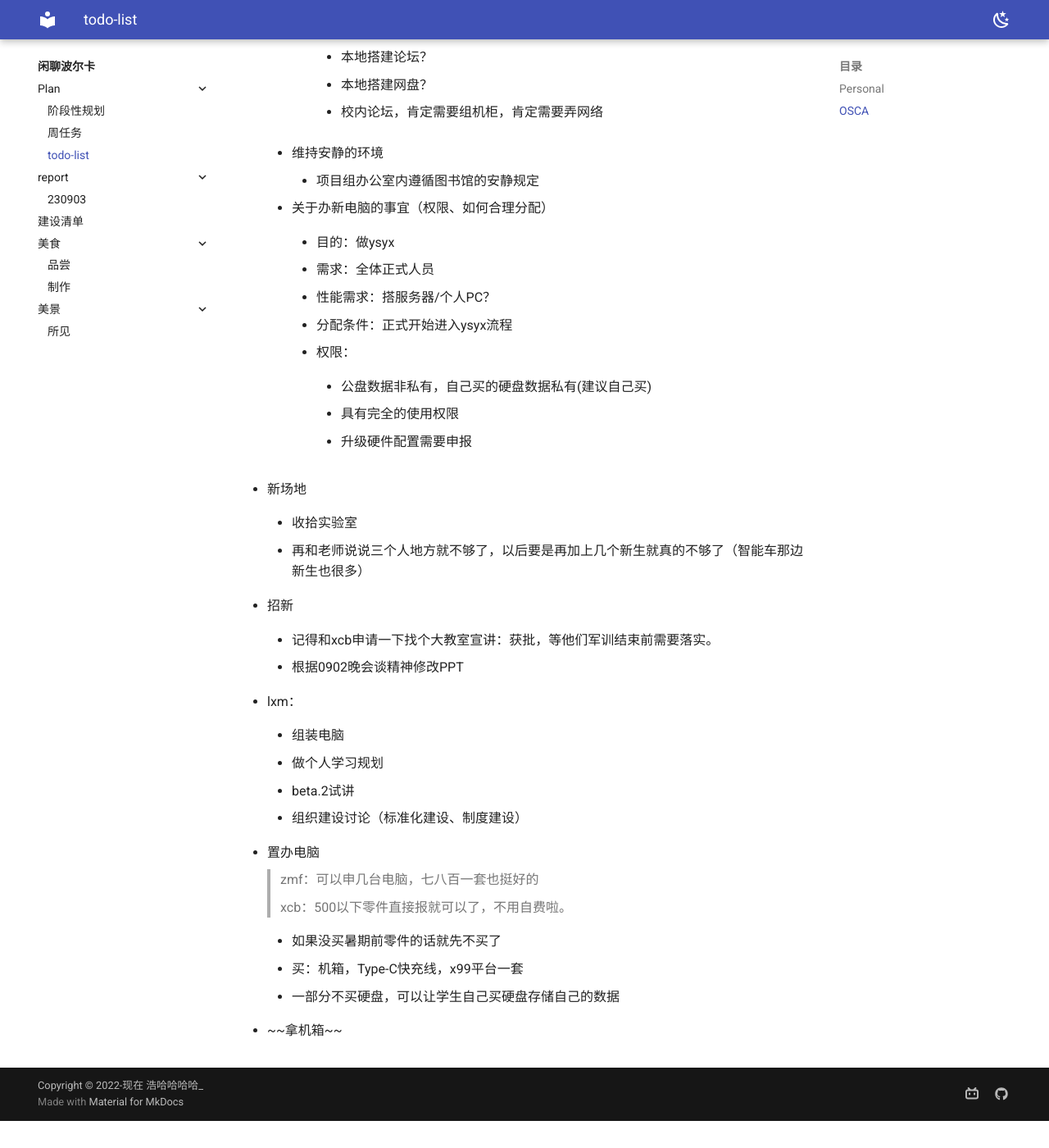
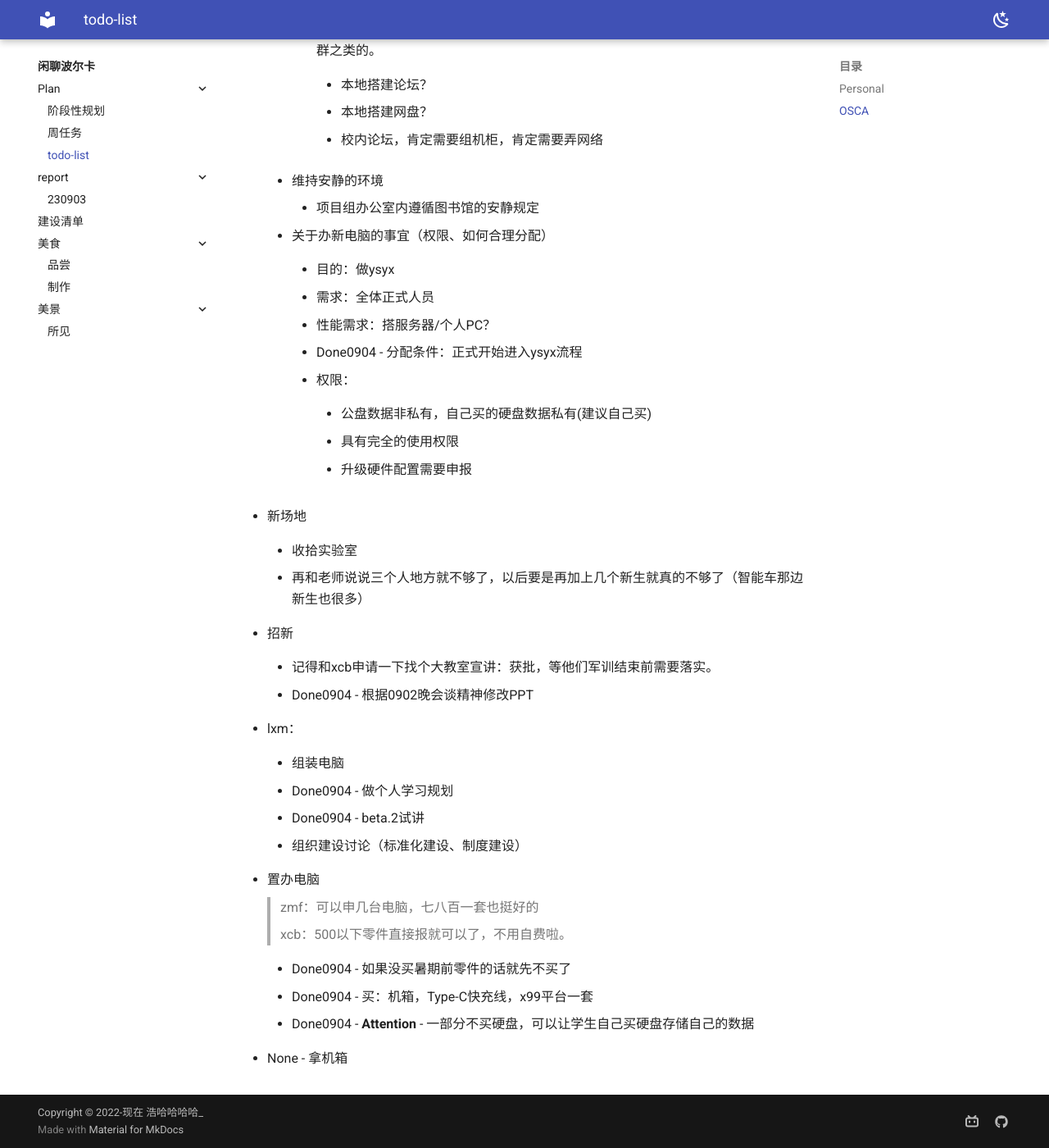
Before and after one commit to Haohahahaha/chat, an MkDocs documentation site: the page built from docs/plan/todo-list.md, in a window 1280 px wide and 1400 px high, scrolled down 1165 px. Shown: the whole window at 82% size. Built offline with MkDocs 1.6.1 and Material for MkDocs 9.7.7, drawn with Linux system fonts in a browser that asks for light colours; before the commit the page ends 2532 px from its top, so only the background shows below that; some of the changed text lies outside the part shown.

Commit message:
2023-09-04_19:52:00 update

```diff
--- a/docs/plan/todo-list.md
+++ b/docs/plan/todo-list.md
@@ -10,11 +10,13 @@
 
     - 整理课表
 
-    - 下午四点洗澡，洗完澡，回宿舍休息一会换床单
+    - Done0904 - 下午四点洗澡，洗完澡
 
-    - ~~收拾上铺和衣服~~
+	- 回宿舍休息一会换床单
 
-    - ~~收拾绿箱子~~
+    - Done0902 - 收拾上铺和衣服
+
+    - Done0902 - 收拾绿箱子
 
 - 学习类：
 
@@ -66,7 +68,7 @@
 
         - 性能需求：搭服务器/个人PC？
 
-        - 分配条件：正式开始进入ysyx流程
+        - Done0904 - 分配条件：正式开始进入ysyx流程
 
 		- 权限：
 
@@ -86,15 +88,15 @@
 
     - 记得和xcb申请一下找个大教室宣讲：获批，等他们军训结束前需要落实。
 
-    - 根据0902晚会谈精神修改PPT
+    - Done0904 - 根据0902晚会谈精神修改PPT
 
 - lxm：
 
     - 组装电脑
 
-    - 做个人学习规划
+    - Done0904 - 做个人学习规划
 
-    - beta.2试讲
+    - Done0904 - beta.2试讲
 
     - 组织建设讨论（标准化建设、制度建设）
 
@@ -104,10 +106,10 @@
 
     > xcb：500以下零件直接报就可以了，不用自费啦。
 
-    - 如果没买暑期前零件的话就先不买了
+    - Done0904 - 如果没买暑期前零件的话就先不买了
 
-	- 买：机箱，Type-C快充线，x99平台一套
+	- Done0904 - 买：机箱，Type-C快充线，x99平台一套
 
-    - 一部分不买硬盘，可以让学生自己买硬盘存储自己的数据
+    - Done0904 - **Attention** - 一部分不买硬盘，可以让学生自己买硬盘存储自己的数据
 
-- ~~拿机箱~~
+- None - 拿机箱
```
